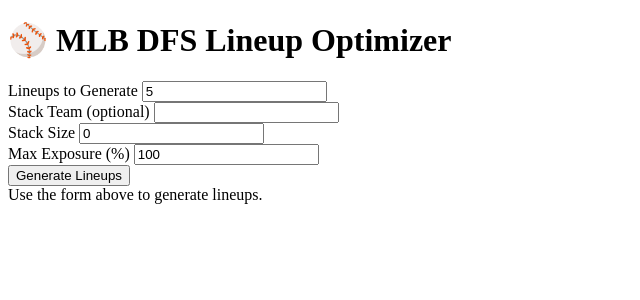
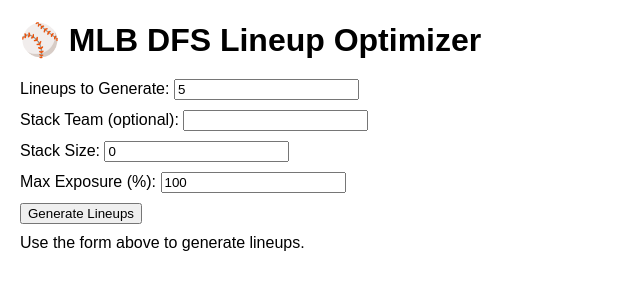
Before and after one commit to ktwom22/MLB-DFS, a Flask app: page / in a window 1280 px wide. Shown: the top 300 px of the page, without its empty margins (0-640 px from the left). Run offline with Flask 3, Linux system fonts and the light colour scheme.

Commit message:
update index.hmtl display lineups in grid/table format

```diff
--- a/templates/index.html
+++ b/templates/index.html
@@ -4,30 +4,35 @@
     <meta charset="UTF-8">
     <meta name="viewport" content="width=device-width, initial-scale=1">
     <title>MLB Optimizer</title>
-
-    <!-- Favicon (optional, kept here) -->
-    <link rel="icon" href="{{ url_for('static', filename='favicon.ico') }}" type="image/x-icon">
+    <style>
+        body { font-family: Arial, sans-serif; margin: 20px; }
+        h1 { margin-bottom: 20px; }
+        form div { margin-bottom: 10px; }
+        table { border-collapse: collapse; width: 100%; margin-bottom: 20px; }
+        th, td { border: 1px solid #ccc; padding: 8px; text-align: center; }
+        th { background-color: #f2f2f2; }
+        .lineup-card { border: 1px solid #ddd; padding: 10px; margin-bottom: 15px; border-radius: 5px; }
+    </style>
 </head>
 <body>
-    <div>
     <h1>⚾ MLB DFS Lineup Optimizer</h1>
 
     <!-- Form to input lineup data -->
     <form method="get">
         <div>
-                <label>Lineups to Generate</label>
+            <label>Lineups to Generate:</label>
             <input type="number" name="count" value="{{ count or 5 }}">
         </div>
         <div>
-                <label>Stack Team (optional)</label>
+            <label>Stack Team (optional):</label>
             <input type="text" name="team" value="{{ stack_team or '' }}">
         </div>
         <div>
-                <label>Stack Size</label>
+            <label>Stack Size:</label>
             <input type="number" name="stack" value="{{ stack_size or 0 }}">
         </div>
         <div>
-                <label>Max Exposure (%)</label>
+            <label>Max Exposure (%):</label>
             <input type="number" name="exposure" value="{{ exposure_pct or 100 }}">
         </div>
         <div>
@@ -37,41 +42,46 @@
 
     <!-- Show error message if any -->
     {% if error %}
-            <div>
+        <div style="color:red; margin:10px 0;">
             <strong>Error:</strong> {{ error }}
         </div>
     {% endif %}
 
     {% if prompt %}
-            <div>
-                Use the form above to generate lineups.
-            </div>
+        <div>Use the form above to generate lineups.</div>
     {% endif %}
 
     <!-- Display generated lineups -->
     {% if lineups %}
         <h2>Generated Lineups</h2>
-            <div>
         {% for lineup in lineups %}
-                    <div>
-                        <div>
-                            <strong>Projected Points:</strong> {{ lineup.points }} |
-                            <strong>Salary:</strong> ${{ lineup.salary }}
-                        </div>
-                        <div>
-                            <ul>
+            <div class="lineup-card">
+                <div><strong>Projected Points:</strong> {{ lineup.points }} |
+                     <strong>Salary:</strong> ${{ lineup.salary }}</div>
+                <table>
+                    <thead>
+                        <tr>
+                            <th>Position</th>
+                            <th>Name</th>
+                            <th>Team</th>
+                            <th>Salary</th>
+                            <th>Points</th>
+                        </tr>
+                    </thead>
+                    <tbody>
                         {% for player in lineup.players %}
-                                    <li>
-                                        <strong>{{ player.Position }}</strong> - {{ player.Name }}
-                                        ({{ player.Team }}) - ${{ player.Salary }} - {{ player.Points }} pts
-                                    </li>
+                        <tr>
+                            <td>{{ player.Position }}</td>
+                            <td>{{ player.Name }}</td>
+                            <td>{{ player.Team }}</td>
+                            <td>${{ player.Salary }}</td>
+                            <td>{{ player.Points }}</td>
+                        </tr>
                         {% endfor %}
-                            </ul>
-                        </div>
+                    </tbody>
+                </table>
             </div>
         {% endfor %}
-            </div>
     {% endif %}
-    </div>
 </body>
 </html>
```
Lines whose indentation alone changed are shown as unchanged.
